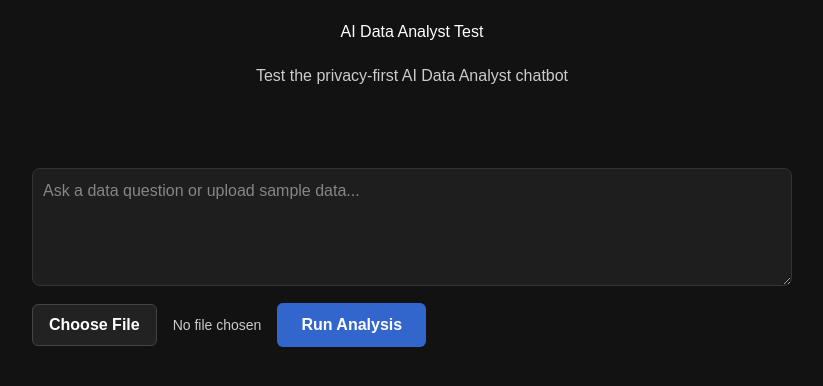
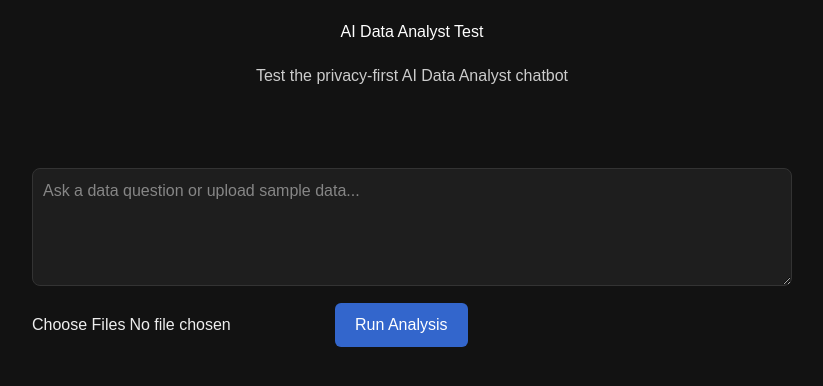
Before and after one commit to JingYuan0926/cannes, a Next.js app: page /test in a window 1280 px wide. Shown: the top 386 px of the page, without its empty margins (228-1051 px from the left). Built offline with nearby package versions, Linux system fonts and the light colour scheme.

Commit message:
revert back to no upload button

```diff
--- a/pages/api/chatbot.js
+++ b/pages/api/chatbot.js
@@ -148,13 +148,6 @@ export default async function handler(req, res) {
             ;Overloading users with technical terms or irrelevant numeric dumps
             ;Mentioning any raw data, source files, or external systems.
             Your tone is professional, confident, and trustworthy — always delivering high-value insights with respect for data privacy.
-             When formatting your answers, always:
-            - Use proper bullet points or sub-bullets for multi-part explanations.
-            - Apply clear section headings with consistent styling (e.g., bold or colored).
-            - Limit bolding to actual headers or highlight keywords only.
-            - Add spacing between sections to reduce blockiness.
-            - Optionally use icons or shaded boxes to separate different types of content (e.g., data points vs insights).
-            - Indicate headings that should stand out (e.g., by using larger font or special Markdown).
             Here is the data you should use to answer my questions:\n\n${sampleData}`
       }
     ];
--- a/pages/chat.js
+++ b/pages/chat.js
@@ -1,6 +1,4 @@
 import { useState } from 'react';
-import ReactMarkdown from 'react-markdown';
-import remarkGfm from 'remark-gfm';
 
 export default function Chat() {
   const [userInput, setUserInput] = useState('');
@@ -9,7 +7,6 @@ export default function Chat() {
   const [sampleDataReady, setSampleDataReady] = useState(false);
   const [conversation, setConversation] = useState([]); // [{role: 'user'|'assistant', content: string}]
   const [sessionId, setSessionId] = useState(''); // Store sessionId for follow-up requests
-  const [csvFile, setCsvFile] = useState(null);
 
   const handleSubmit = async (e) => {
     e.preventDefault();
@@ -76,37 +73,6 @@ export default function Chat() {
     }
   };
 
-  const handleCsvChange = (e) => {
-    const file = e.target.files[0];
-    setCsvFile(file);
-  };
-
-  const handleCsvUpload = async () => {
-    if (!csvFile) {
-      setConversation((prev) => [...prev, { role: 'assistant', content: 'Please choose a file first.' }]);
-      return;
-    }
-    setLoading(true);
-    try {
-      const formData = new FormData();
-      formData.append('file', csvFile);
-
-      const res = await fetch('/api/chatbot', {
-        method: 'POST',
-        body: formData,
-      });
-      if (!res.ok) throw new Error(`Error: ${res.status}`);
-      const result = await res.json();
-      setConversation((prev) => [...prev, { role: 'assistant', content: result.message || 'Analysis Finished!' }]);
-      setCsvFile(null);
-    } catch (err) {
-      console.error('Error:', err);
-      setConversation((prev) => [...prev, { role: 'assistant', content: 'Something went wrong.' }]);
-    } finally {
-      setLoading(false);
-    }
-  };
-
   return (
     <div style={{ maxWidth: '800px', margin: '0 auto', padding: '20px', color: '#ddd', backgroundColor: '#121212' }}>
       <form onSubmit={handleSubmit} style={{ marginBottom: '20px' }}>
@@ -114,7 +80,7 @@ export default function Chat() {
           value={userInput}
           onChange={(e) => setUserInput(e.target.value)}
           rows="4"
-          placeholder="Ask a data question or upload sample data..."
+          placeholder={sampleDataReady ? "Ask a data question..." : "Ask a data question or upload sample data..."}
           style={{
             width: '100%',
             padding: '10px',
@@ -125,101 +91,39 @@ export default function Chat() {
             resize: 'vertical',
           }}
         />
-        <div style={{ display: 'flex', alignItems: 'center', marginTop: '10px', gap: '16px' }}>
-          <label htmlFor="csv-upload" style={{
-            backgroundColor: '#222',
-            color: '#fff',
-            padding: '8px 16px',
-            borderRadius: '6px',
-            cursor: 'pointer',
-            border: '1px solid #444',
-            fontWeight: 'bold',
-          }}>
-            Choose File
         <input
-              id="csv-upload"
           type="file"
-              accept=".csv"
-              onChange={handleCsvChange}
-              style={{ display: 'none' }}
+          accept="application/pdf,application/vnd.openxmlformats-officedocument.wordprocessingml.document"
+          multiple
+          onChange={e => setFiles(Array.from(e.target.files))}
+          style={{ marginTop: '10px', marginBottom: '10px', color: '#eee' }}
+          disabled={sampleDataReady}
         />
-          </label>
-          <span style={{ color: '#ccc', fontSize: '14px' }}>{csvFile ? csvFile.name : 'No file chosen'}</span>
         <button
-            type="button"
-            onClick={handleCsvUpload}
+          type="submit"
           disabled={loading}
           style={{
-              padding: '10px 24px',
+            marginTop: '10px',
+            padding: '10px 20px',
             backgroundColor: '#3366cc',
             color: '#fff',
             border: 'none',
             borderRadius: '6px',
             cursor: loading ? 'not-allowed' : 'pointer',
-              fontWeight: 'bold',
           }}
         >
-            {loading ? 'Uploading...' : 'Run Analysis'}
+          {loading ? 'Analyzing...' : sampleDataReady ? 'Send' : 'Run Analysis'}
         </button>
-        </div>
       </form>
       {conversation.length > 0 && (
         <div style={{ backgroundColor: '#1a1a1a', padding: '15px', borderRadius: '8px', fontSize: '14px', marginBottom: '20px' }}>
           {conversation.map((msg, idx) => (
             <div key={idx} style={{ marginBottom: '10px' }}>
-              <b style={{ color: msg.role === 'user' ? '#6cf' : '#9f6' }}>{msg.role === 'user' ? 'You' : 'AI'}:</b>{' '}
-              {msg.role === 'assistant'
-                ? (
-                    <div className="chat-markdown-response">
-                      <div className="chat-markdown">
-                        <ReactMarkdown remarkPlugins={[remarkGfm]}>
-                          {msg.content}
-                        </ReactMarkdown>
-                      </div>
-                    </div>
-                  )
-                : msg.content}
+              <b style={{ color: msg.role === 'user' ? '#6cf' : '#9f6' }}>{msg.role === 'user' ? 'You' : 'AI'}:</b> {msg.content}
             </div>
           ))}
         </div>
       )}
-      <style jsx>{`
-        .chat-markdown-response {
-          margin-top: 8px;
-          margin-bottom: 8px;
-          white-space: normal;
-        }
-        .chat-markdown h1 {
-          font-size: 2rem;
-          font-weight: bold;
-          text-decoration: underline;
-          margin: 1.2em 0 0.6em 0;
-          color: #7ecfff;
-        }
-        .chat-markdown h2 {
-          font-size: 1.5rem;
-          font-weight: bold;
-          text-decoration: underline;
-          margin: 1em 0 0.5em 0;
-          color: #7ecfff;
-        }
-        .chat-markdown h3 {
-          font-size: 1.2rem;
-          font-weight: bold;
-          margin: 0.8em 0 0.4em 0;
-          color: #7ecfff;
-        }
-        .chat-markdown ul {
-          margin: 0.5em 0 0.5em 1.5em;
-          padding-left: 1.2em;
-        }
-        .chat-markdown li {
-          margin-bottom: 0.3em;
-        }
-        .chat-markdown p {
-          margin: 0.5em 0;
-        }
-      `}</style>
     </div>
   );
 }
```
Lines whose indentation alone changed are shown as unchanged.
